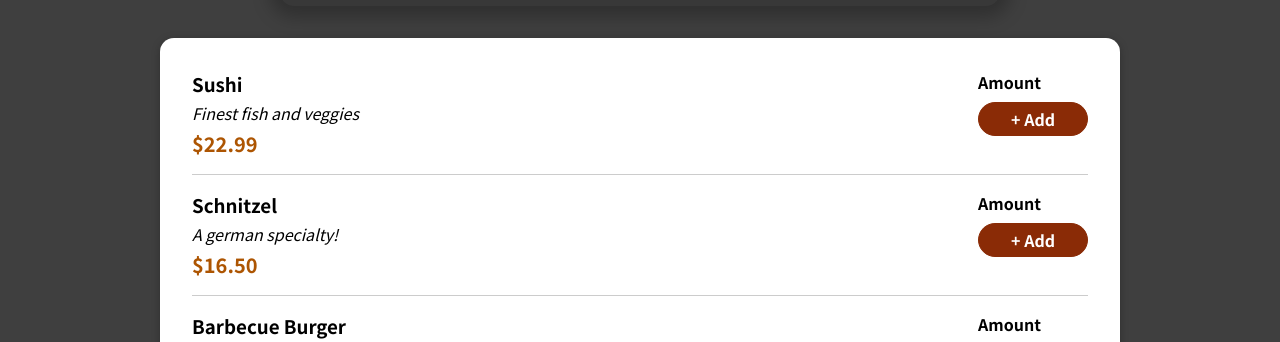
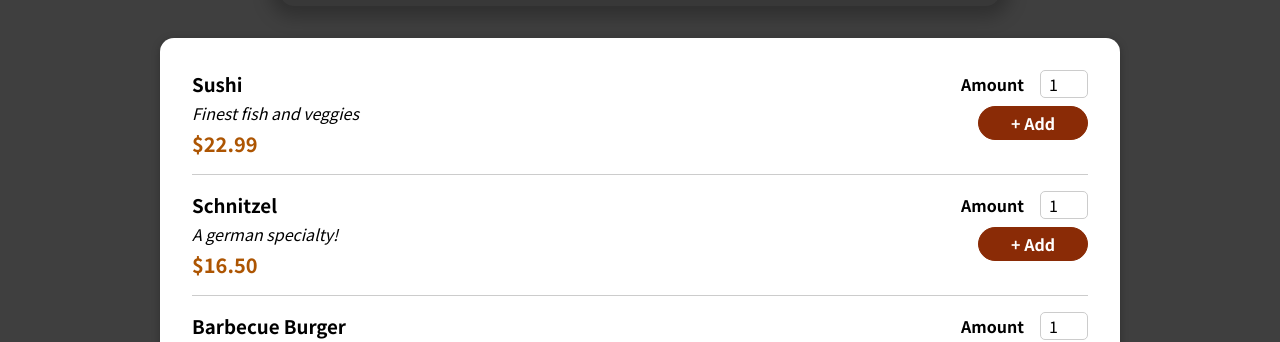
Before and after one commit to AustinT12/Food-ordering, a React (Create React App) app: page / in a window 1280 px wide. Shown: the part 467-809 px from the top of the page. Built offline with nearby package versions, Linux system fonts and the light colour scheme.

Commit message:
using and forwarding refs

```diff
--- a/src/components/Meals/MealItem/MealItem.js
+++ b/src/components/Meals/MealItem/MealItem.js
@@ -1,8 +1,23 @@
+
+import { useContext } from 'react';
+
 import MealItemForm from './MealItemForm';
 import classes from './MealItem.module.css';
+import CartContext from '../../../store/cart-context';
 
 const MealItem = (props) => {
+  const cartCtx = useContext(CartContext);
+
   const price = `$${props.price.toFixed(2)}`;
+
+  const addToCartHandler = (amount) => {
+    cartCtx.addItem({
+      id: props.id,
+      name: props.name,
+      amount: amount,
+      price: props.price,
+    });
+  };
 
   return (
     <li className={classes.meal}>
@@ -12,7 +27,7 @@
         <div className={classes.price}>{price}</div>
       </div>
       <div>
-        <MealItemForm id={props.id} />
+        <MealItemForm id={props.id} onAddToCart={addToCartHandler} />
       </div>
     </li>
   );
--- a/src/components/Meals/MealItem/MealItemForm.js
+++ b/src/components/Meals/MealItem/MealItemForm.js
@@ -1,10 +1,34 @@
+import { useRef, useState } from 'react';
+
 import Input from '../../UI/Input';
 import classes from './MealItemForm.module.css';
 
 const MealItemForm = (props) => {
+  const [amountIsValid, setAmountIsValid] = useState(true);
+  const amountInputRef = useRef();
+
+  const submitHandler = (event) => {
+    event.preventDefault();
+
+    const enteredAmount = amountInputRef.current.value;
+    const enteredAmountNumber = +enteredAmount;
+
+    if (
+      enteredAmount.trim().length === 0 ||
+      enteredAmountNumber < 1 ||
+      enteredAmountNumber > 5
+    ) {
+      setAmountIsValid(false);
+      return;
+    }
+
+    props.onAddToCart(enteredAmountNumber);
+  };
+
   return (
-    <form className={classes.form}>
+    <form className={classes.form} onSubmit={submitHandler}>
       <Input
+        ref={amountInputRef}
         label='Amount'
         input={{
           id: 'amount_' + props.id,
@@ -16,6 +40,7 @@
         }}
       />
       <button>+ Add</button>
+      {!amountIsValid && <p>Please enter a valid amount (1-5).</p>}
     </form>
   );
 };
--- a/src/components/UI/Input.js
+++ b/src/components/UI/Input.js
@@ -1,10 +1,14 @@
+import React from 'react';
+
 import classes from './Input.module.css';
 
-const Input = props => {
-    return  <div className={classes.input}>
-        <label htmlFpr={props.input.id}>{props.label}</label>
-        <inout {...props.input}/>
+const Input = React.forwardRef((props, ref) => {
+  return (
+    <div className={classes.input}>
+      <label htmlFor={props.input.id}>{props.label}</label>
+      <input ref={ref} {...props.input} />
     </div>
-};
+  );
+});
 
 export default Input;
```
Also changed, not shown: 1 other file (tests, documents, lock files or other folders).
